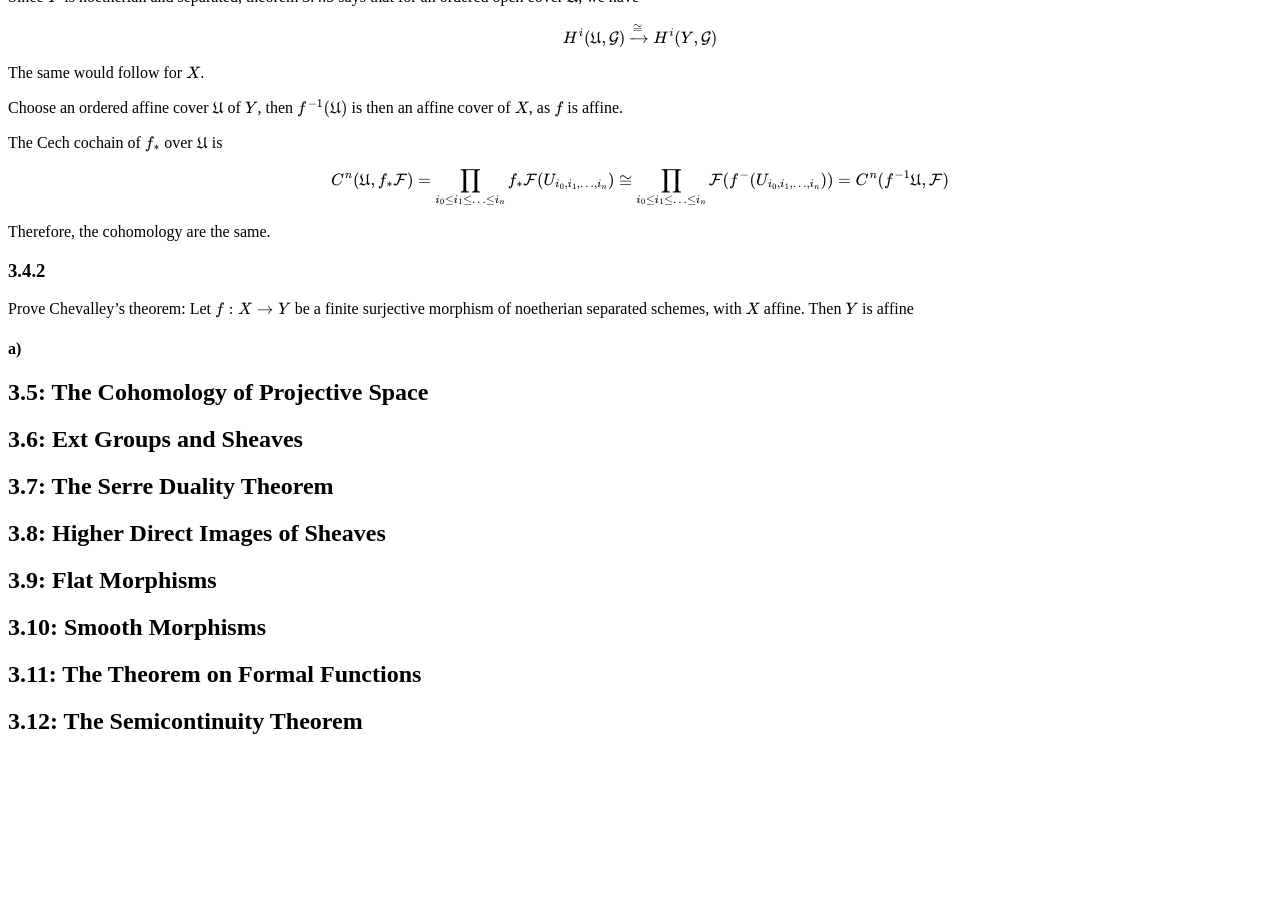
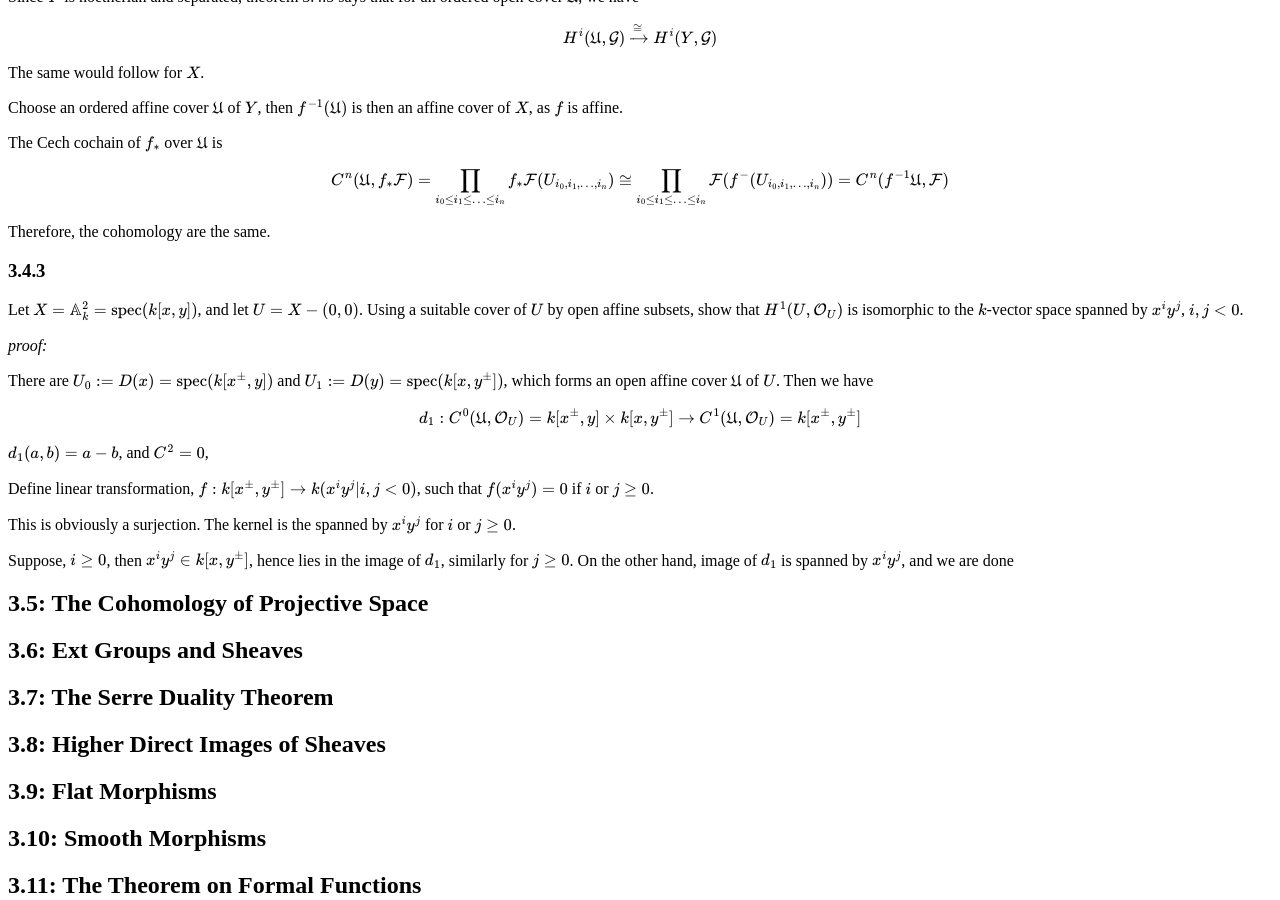
Before and after one commit to justinli1128/jiahaoliAcademicWebsite, a Jekyll site: the page built from AlgGeoPractice/AlgGeoChapter3.md, in a window 1280 px wide and 900 px high, scrolled down 8212 px. Built offline with Jekyll 4.4.1, drawn with Linux system fonts in a browser that asks for light colours; before the commit the page ends 8966 px from its top, so only the background shows below that.

Commit message:
Update AlgGeoChapter3.md

```diff
--- a/AlgGeoPractice/AlgGeoChapter3.md
+++ b/AlgGeoPractice/AlgGeoChapter3.md
@@ -448,11 +448,23 @@ The Cech cochain of $f\_{\*}$ over $\mathfrak{U}$ is
 \\]
 Therefore, the cohomology are the same.
 
-### 3.4.2
+### 3.4.3
 
-Prove Chevalley's theorem: Let $f : X \to Y $ be a finite surjective morphism of noetherian separated schemes, with $X$ affine. Then $Y$ is affine
+Let $X =\A^{2}\_k = \spec( k\[x,y\])$, and let $U = X - (0,0)$. Using a suitable cover of $U$ by open affine subsets, show that $H^1(U, \Oc\_U)$ is isomorphic to the $k$-vector space spanned by $x^iy^j$, $i, j<0$.
 
-#### a)
+_proof:_
+
+There are $U\_0:=D(x)=\spec(k\[x^{\pm}, y\])$ and $U\_1:=D(y)=\spec(k\[x, y^{\pm}\])$, which forms an open affine cover $\mathfrak{U}$ of $U$. Then we have
+\\[
+d_1:C^0(\mathfrak{U}, \Oc\_U)=k\[x^{\pm}, y\]\times k\[x, y^{\pm}\]\to C^1(\mathfrak{U}, \Oc\_U)=k\[x^{\pm}, y^{\pm}\]
+\\] $d_1(a, b)=a-b$, and $C^2=0$,
+
+Define linear transformation, $f:k\[x^{\pm}, y^{\pm}\]\to k(x^iy^j \| i, j<0)$, such that $f(x^iy^j)=0$ if $i$ or $j\geq 0$.
+
+This is obviously a surjection. The kernel is the spanned by $x^iy^j$ for $i$ or $j\geq 0$.
+
+Suppose, $i\geq 0$, then $x^iy^j \in k\[x, y^{\pm}\]$, hence lies in the image of $d\_1$, similarly for $j\geq 0$. On the other hand, image of $d_1$ is spanned by $x^iy^j$, and we are done
+
 
 ## 3.5: The Cohomology of Projective Space
 ## 3.6: Ext Groups and Sheaves
```
